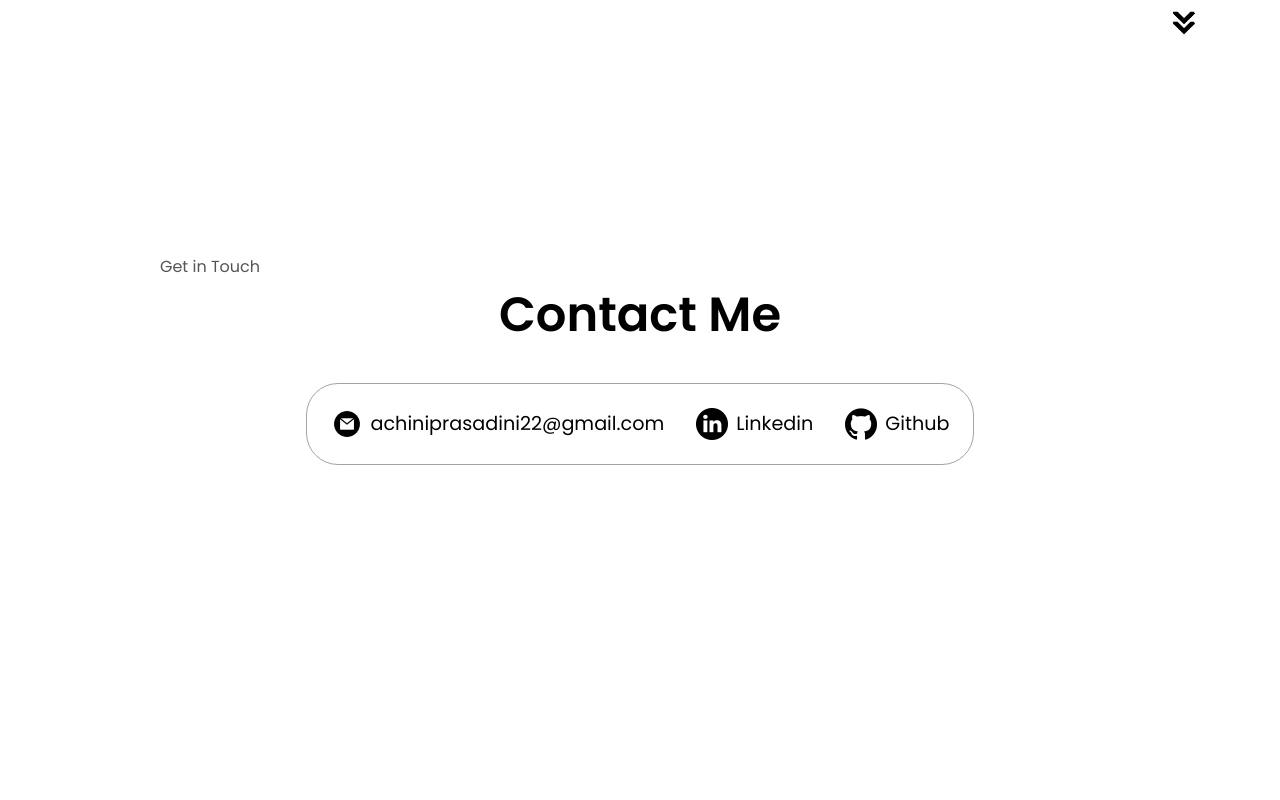
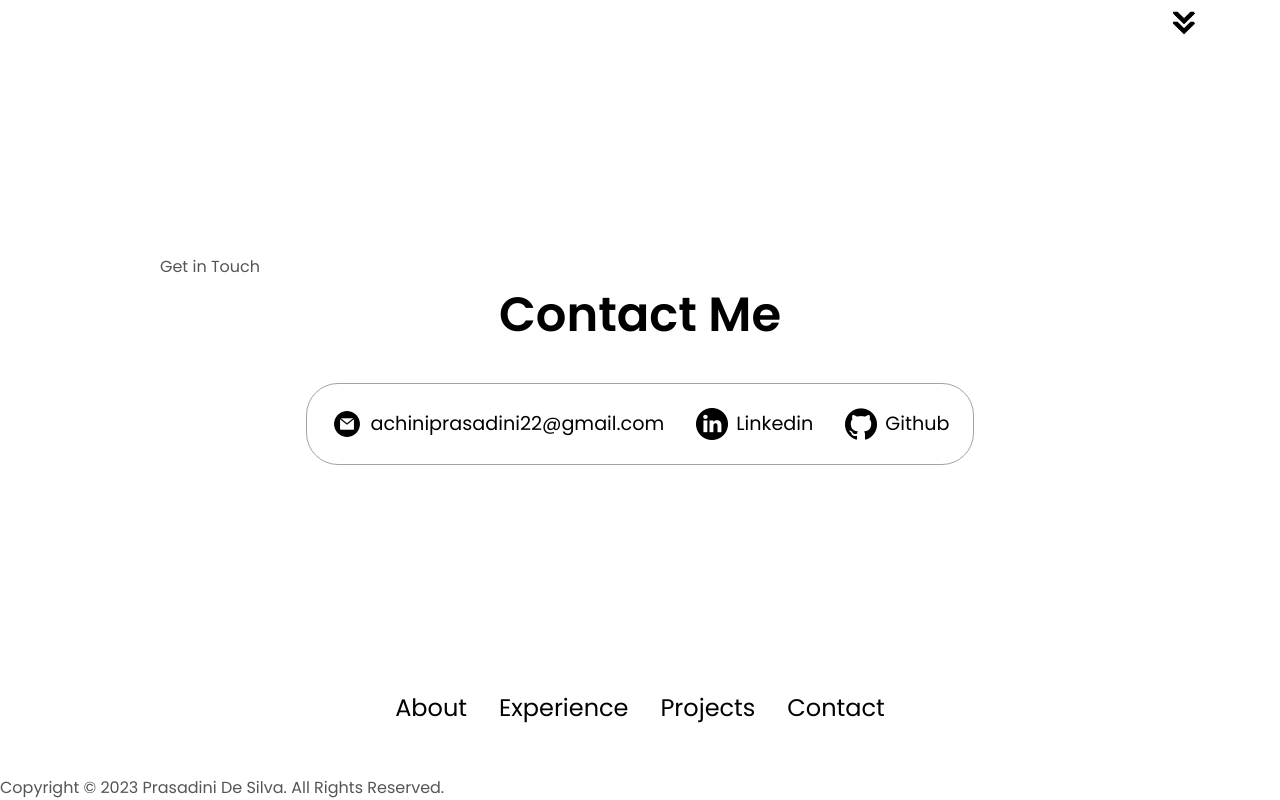
Before and after one commit to desilva-se19047/Portfolio, a plain HTML site: page index.html in a window 1280 px wide. Shown: the part 3001-3801 px from the top of the page. Before the commit the page ends 3640 px from the top, so only its background shows below. Drawn offline with Linux system fonts and the light colour scheme.

Commit message:
add footer

```diff
--- a/index.html
+++ b/index.html
@@ -172,6 +172,19 @@
             </div>
         </div>
     </section>
+    <footer>
+        <nav>
+          <div class="nav-links-container">
+            <ul class="nav-links">
+              <li><a href="#about">About</a></li>
+              <li><a href="#experience">Experience</a></li>
+              <li><a href="#projects">Projects</a></li>
+              <li><a href="#contact">Contact</a></li>
+            </ul>
+          </div>
+        </nav>
+        <p>Copyright &#169; 2023 Prasadini De Silva. All Rights Reserved.</p>
+      </footer>
     <script src="script.js"></script>
 </body>
 </html>
```
